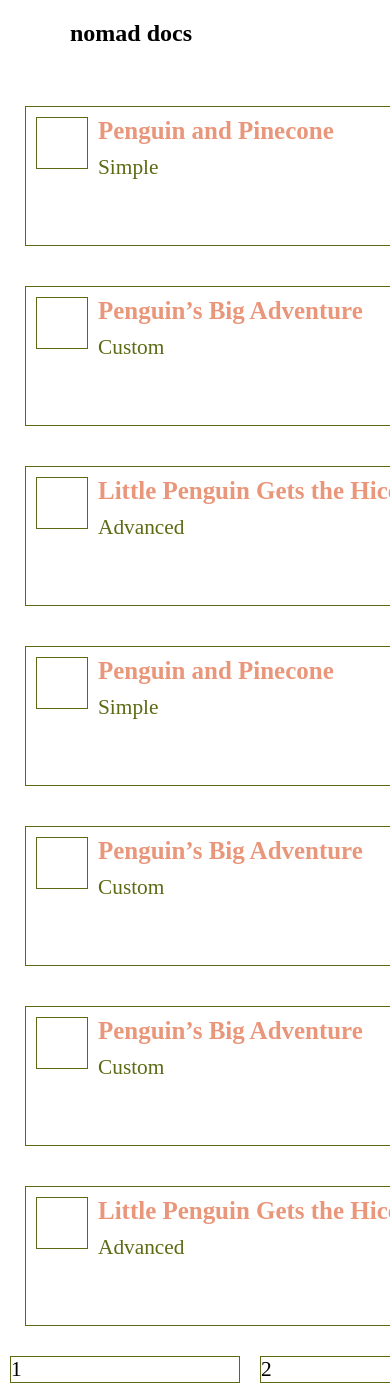
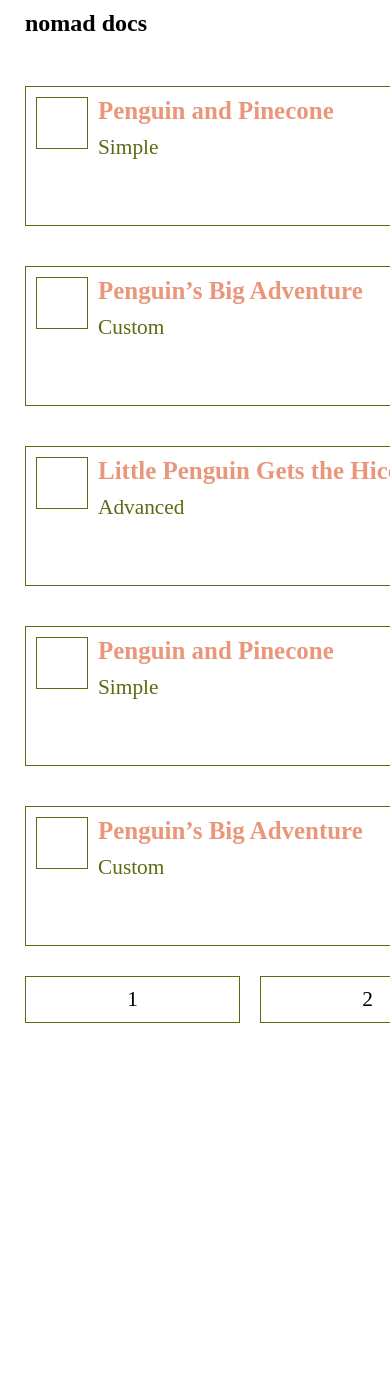
Before and after one commit to lavinialoredana/nomad-docs, a React (Create React App) app: page / in a window 390 px wide. Shown: the top 1393 px of the page. After the commit the page ends 1033 px from the top, so only its background shows below. Built offline with nearby package versions, Linux system fonts and the light colour scheme.

Commit message:
7th commit - mobile responsive and pagination bug fixing

```diff
--- a/src/Components/DocumentList.css
+++ b/src/Components/DocumentList.css
@@ -9,17 +9,29 @@
 }
 
 .filter-container {
-  margin: 10px;
+  margin: 0 5%;
   display: flex;
   justify-content: flex-end;
 }
 
 .pagination-container {
+  width: 90%;
+  margin: auto;
   display: flex;
+}
+
+.pagination-container div:first-child {
+  margin-left: 0;
+}
+
+.pagination-container div:last-child {
+  margin-right: 0;
 }
 
 .pagination-container div {
   margin: 10px;
+  padding: 10px 0;
+  text-align: center;
   flex-grow: 1;
   flex-basis: 0;
   border: 1px solid #5d6a14;
--- a/src/Components/DocumentView.css
+++ b/src/Components/DocumentView.css
@@ -1,6 +1,6 @@
 .main-container {
-  margin: 30px;
-  width: 70vw;
+  margin: 30px auto 0 auto;
+  width: 90%;
   padding-top: 60px;
   display: flex;
   flex-direction: column;
@@ -38,7 +38,6 @@ h1 {
   width: 100%;
 }
 
-
 .btn {
   font-size: 18px;
   font-weight: 600;
@@ -50,8 +49,7 @@ h1 {
   background-color: #696f82;
   border-color: #6a7188;
   transition: 0.5;
-  float:right;
-
+  float: right;
 }
 
 .btn:hover {
--- a/src/Components/Header.css
+++ b/src/Components/Header.css
@@ -1,20 +1,16 @@
-
-
-.header{
-  margin: 10px 60px 0px;
-  padding: 10px 10px 0px;
-  width: 80vw;
-
+.header {
+  padding: 10px 0;
+  width: 90%;
+  margin: auto;
 }
 
-.logo{
+.logo {
   color: #000;
   font-size: 24px;
   font-weight: bold;
 }
 
 @media screen and (max-width: 991px) {
-
 }
 
 @media screen and (max-width: 767px) {
--- a/src/fetchDocuments.js
+++ b/src/fetchDocuments.js
@@ -10,10 +10,8 @@ const fetchDocuments = (type = "All", page = 1) => {
 
   const numberOfResults = filteredArray.length;
 
-  const sliceLimit =
-    numberOfResults % resultsPerPage === 0
-      ? page * resultsPerPage
-      : numberOfResults;
+  const sliceLimit = numberOfResults < page*resultsPerPage?
+    numberOfResults : page*resultsPerPage;
 
   const slicedArray = filteredArray.slice(
     page * resultsPerPage - resultsPerPage,
```
